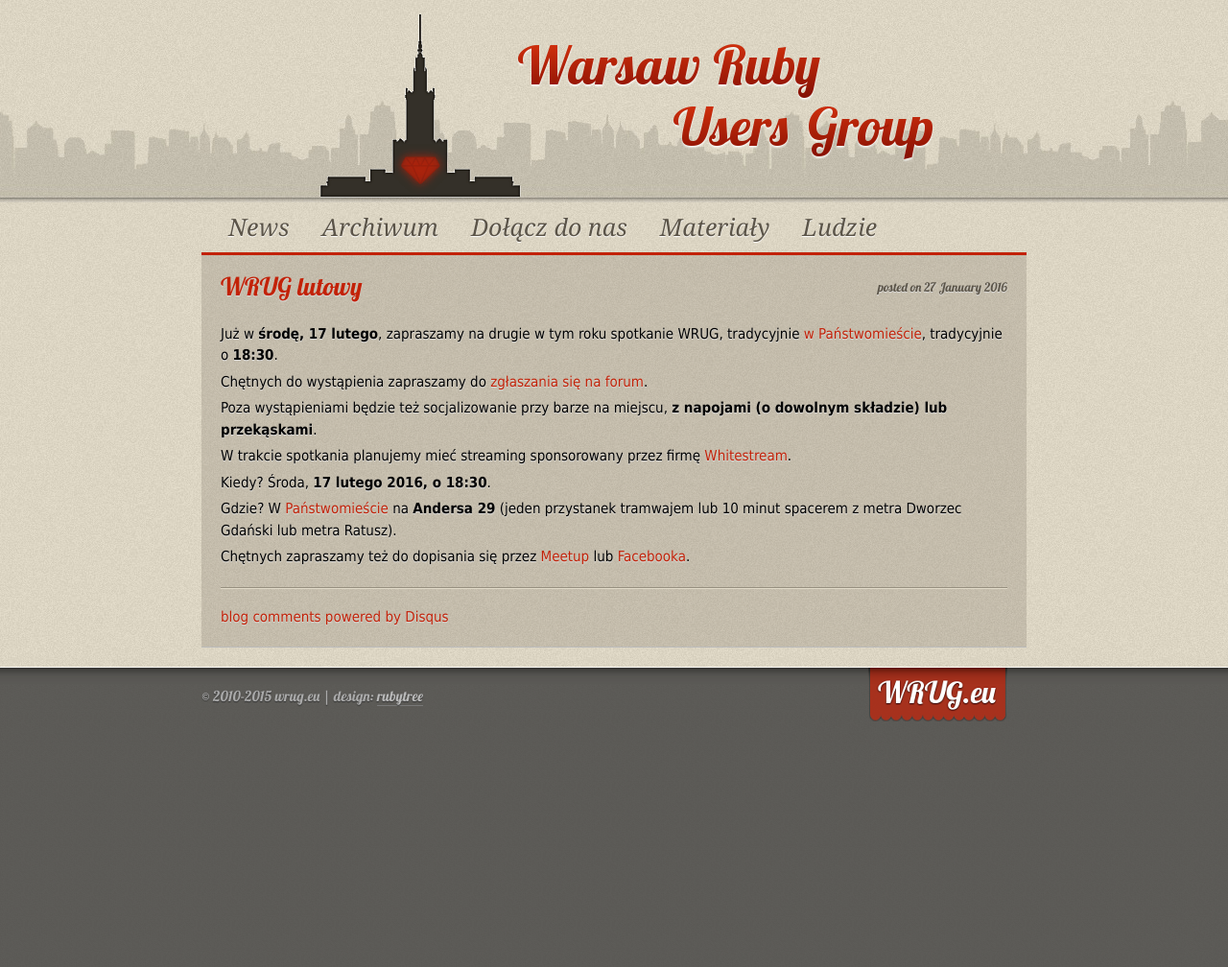
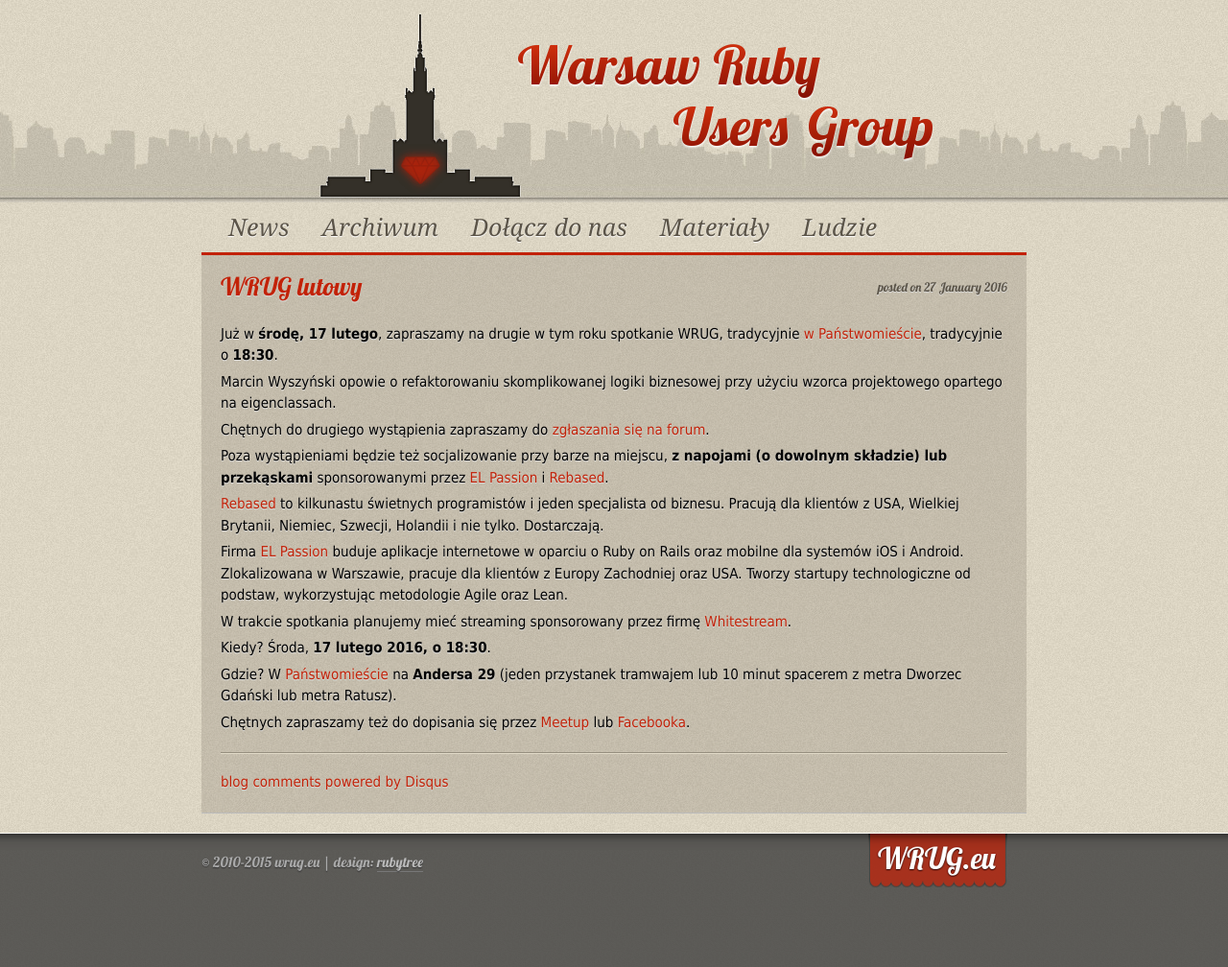
Before and after one commit to wrug/wrug.eu, a Jekyll site: the page built from _posts/2016-01-27-spotkanie-lutowe.md, in a window 1280 px wide. Shown: the whole page at 96% size. Built offline with Jekyll 4.4.1, drawn with Linux system fonts in a browser that asks for light colours; comment, search, counter and statistics services are not loaded; before the commit the page ends 900 px from its top, so only the background shows below that.

Commit message:
February 2016: add talk and sponsors info

```diff
--- a/_posts/2016-01-27-spotkanie-lutowe.md
+++ b/_posts/2016-01-27-spotkanie-lutowe.md
@@ -7,10 +7,25 @@ Już w **środę, 17 lutego**, zapraszamy na drugie w tym roku
 spotkanie WRUG, tradycyjnie [w Państwomieście](http://panstwomiasto.pl),
 tradycyjnie o **18:30**.
 
-Chętnych do wystąpienia zapraszamy do [zgłaszania się na forum](http://forum.rubyonrails.pl/t/wrug-lutowy-17-02-2016-sroda/11345/1).
+Marcin Wyszyński opowie o refaktorowaniu skomplikowanej logiki
+biznesowej przy użyciu wzorca projektowego opartego na eigenclassach.
+
+Chętnych do drugiego wystąpienia zapraszamy do [zgłaszania się na
+forum](http://forum.rubyonrails.pl/t/wrug-lutowy-17-02-2016-sroda/11345/1).
 
 Poza wystąpieniami będzie też socjalizowanie przy barze na miejscu, **z
-napojami (o dowolnym składzie) lub przekąskami**.
+napojami (o dowolnym składzie) lub przekąskami** sponsorowanymi przez
+[EL Passion](http://www.elpassion.com) i [Rebased](http://rebased.pl).
+
+[Rebased](http://rebased.pl) to kilkunastu świetnych programistów
+i jeden specjalista od biznesu. Pracują dla klientów z USA, Wielkiej
+Brytanii, Niemiec, Szwecji, Holandii i nie tylko. Dostarczają.
+
+Firma [EL Passion](http://www.elpassion.com) buduje aplikacje
+internetowe w oparciu o Ruby on Rails oraz mobilne dla systemów
+iOS i Android. Zlokalizowana w Warszawie, pracuje dla klientów
+z Europy Zachodniej oraz USA. Tworzy startupy technologiczne od
+podstaw, wykorzystując metodologie Agile oraz Lean.
 
 W trakcie spotkania planujemy mieć streaming sponsorowany
 przez firmę [Whitestream](http://whitestream.pl/wrug/).
```
